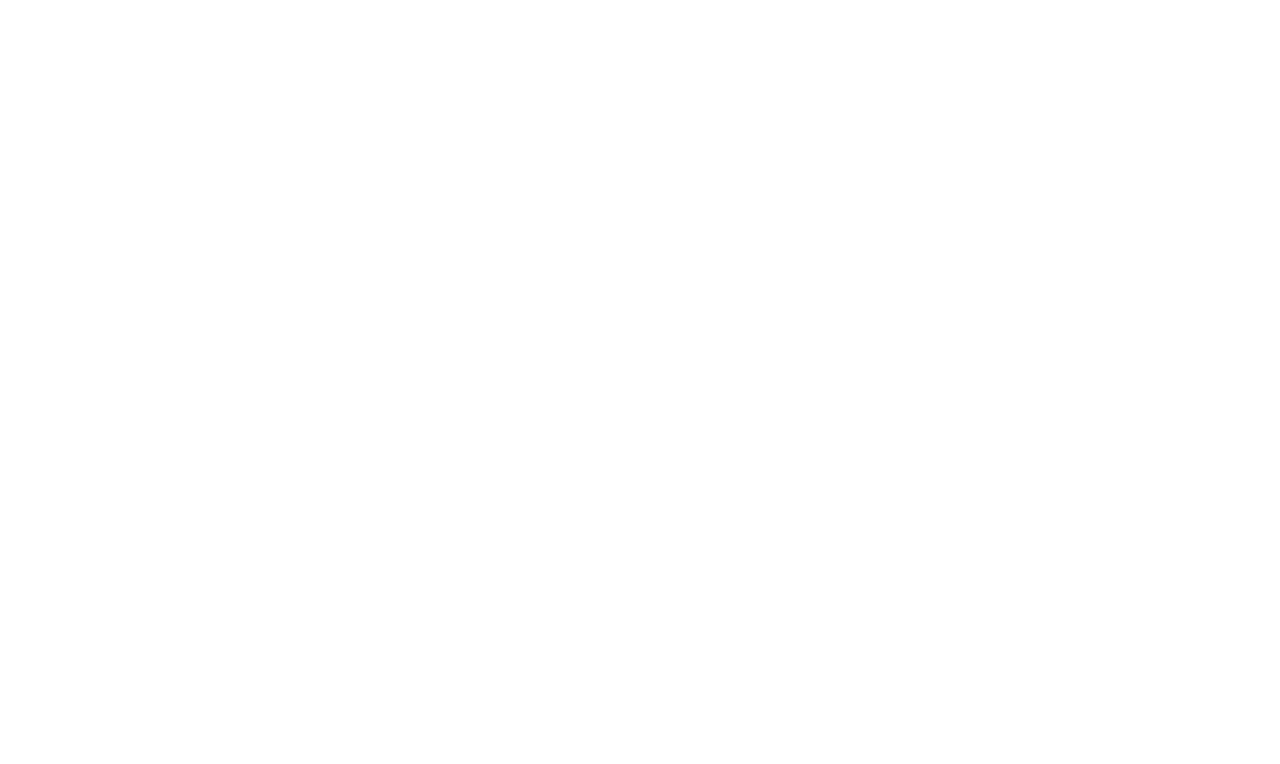
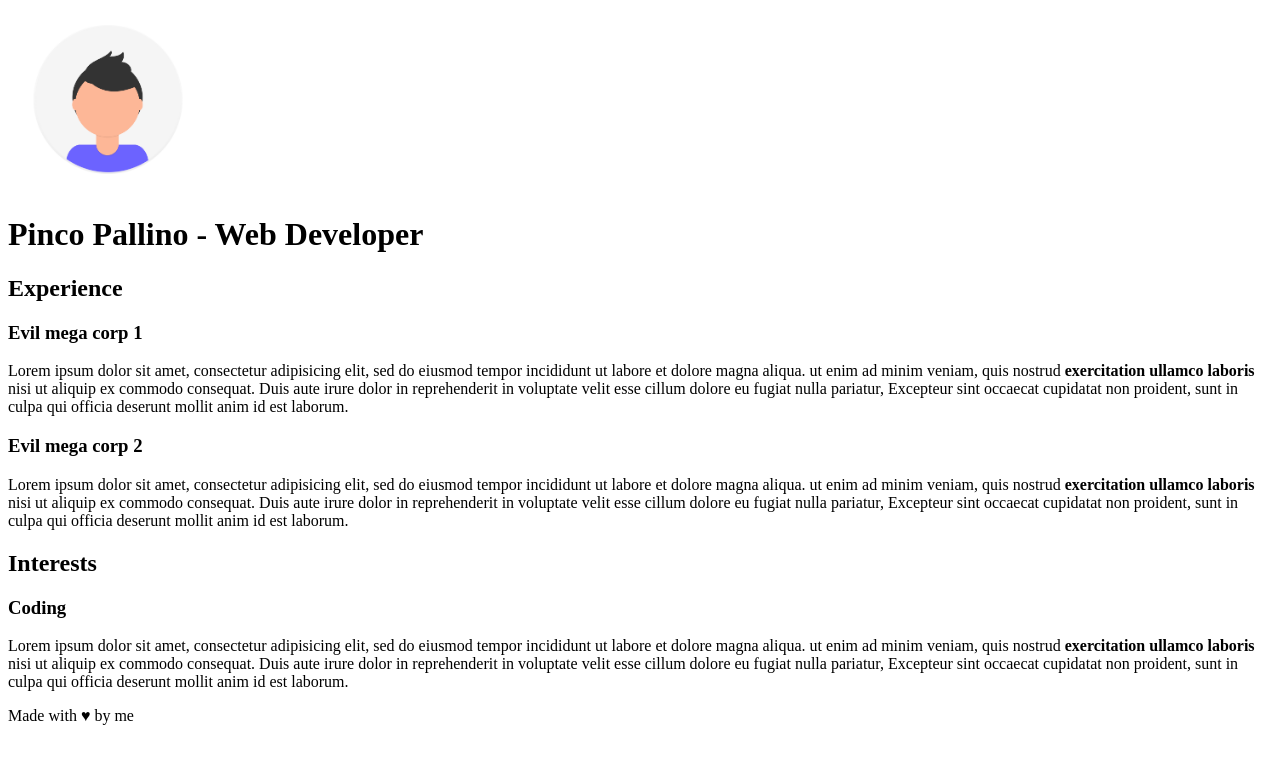
Before and after one commit to ersi11/html-css-curriculum-vitae, a plain HTML site: page index.html in a window 1280 px wide. Drawn offline with Linux system fonts and the light colour scheme.

Commit message:
finito parte html

```diff
--- a/index.html
+++ b/index.html
@@ -1,17 +1,75 @@
 <!DOCTYPE html>
 <html lang="it">
-  <head>
-        <body>
-                <section>
+                <head>
+
 
                     <title>Il mio curriculum</title>
                     <link rel=”stylesheet” href=”style.css”>
 
-                </section>
+                </head>
+
+        <body>
+                <div id="container">
+                <div id="figlio">
+                <img src="img/profile.png" width="200" >
+                <h1>Pinco Pallino - Web Developer</h1>
+
+                </div>
+                <div id="container2">
+                <div id="figlio1">
+                     <h2>Experience</h2>
+
+
+                     <h3>Evil mega corp 1</h3>
+
+
+                    <p>
+                        Lorem ipsum dolor sit amet, consectetur
+                        adipisicing elit, sed do eiusmod tempor
+                        incididunt ut labore et dolore magna aliqua.
+                        ut enim ad minim veniam, quis nostrud <b>exercitation ullamco laboris</b>
+                        nisi ut aliquip ex commodo consequat. Duis aute irure dolor in
+                        reprehenderit in voluptate velit esse cillum dolore eu fugiat nulla pariatur,
+                        Excepteur sint occaecat cupidatat non proident, sunt in culpa qui
+                        officia deserunt mollit anim id est laborum.
+                    </p>
+
+                    <h3>Evil mega corp 2</h3>
+
+                    <p>
+                        Lorem ipsum dolor sit amet, consectetur
+                        adipisicing elit, sed do eiusmod tempor
+                        incididunt ut labore et dolore magna aliqua.
+                        ut enim ad minim veniam, quis nostrud <b>exercitation ullamco laboris</b>
+                        nisi ut aliquip ex commodo consequat. Duis aute irure dolor in
+                        reprehenderit in voluptate velit esse cillum dolore eu fugiat nulla pariatur,
+                        Excepteur sint occaecat cupidatat non proident, sunt in culpa qui
+                        officia deserunt mollit anim id est laborum.
+                    </p>
+
+                    <h2>Interests</h2>
+
+                    <h3>Coding</h3>
+                    <p>
+                        Lorem ipsum dolor sit amet, consectetur
+                        adipisicing elit, sed do eiusmod tempor
+                        incididunt ut labore et dolore magna aliqua.
+                        ut enim ad minim veniam, quis nostrud <b>exercitation ullamco laboris</b>
+                        nisi ut aliquip ex commodo consequat. Duis aute irure dolor in
+                        reprehenderit in voluptate velit esse cillum dolore eu fugiat nulla pariatur,
+                        Excepteur sint occaecat cupidatat non proident, sunt in culpa qui
+                        officia deserunt mollit anim id est laborum.
+                    </p>
+                </div>
+                </div>
+                <footer>
+                    <div id="figlio2">
+                        Made with &#9829; by me
+                </footer>
 
         </body>
 
 
 
-    </head>
-</html>
+
+    </html>
```
Also changed, not shown: img/profile.png (added).
